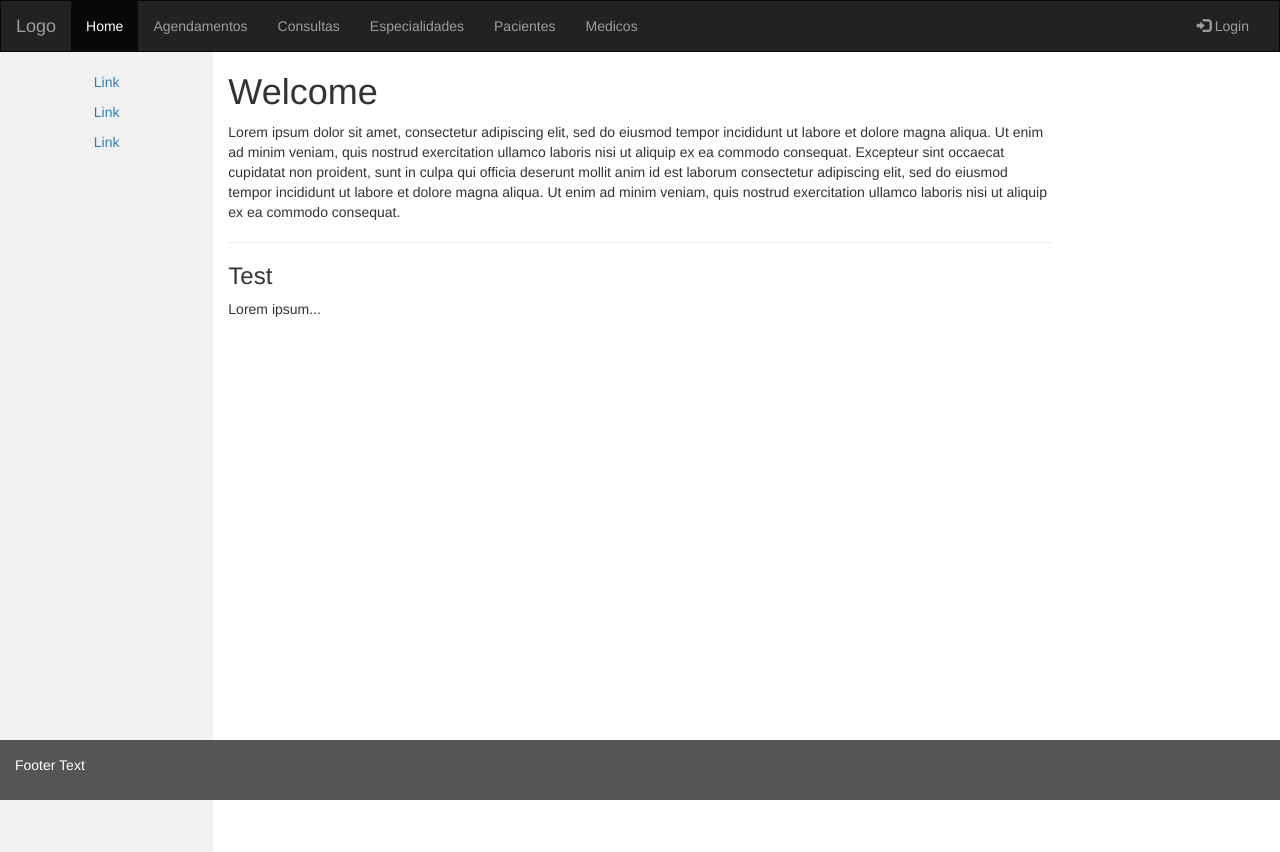
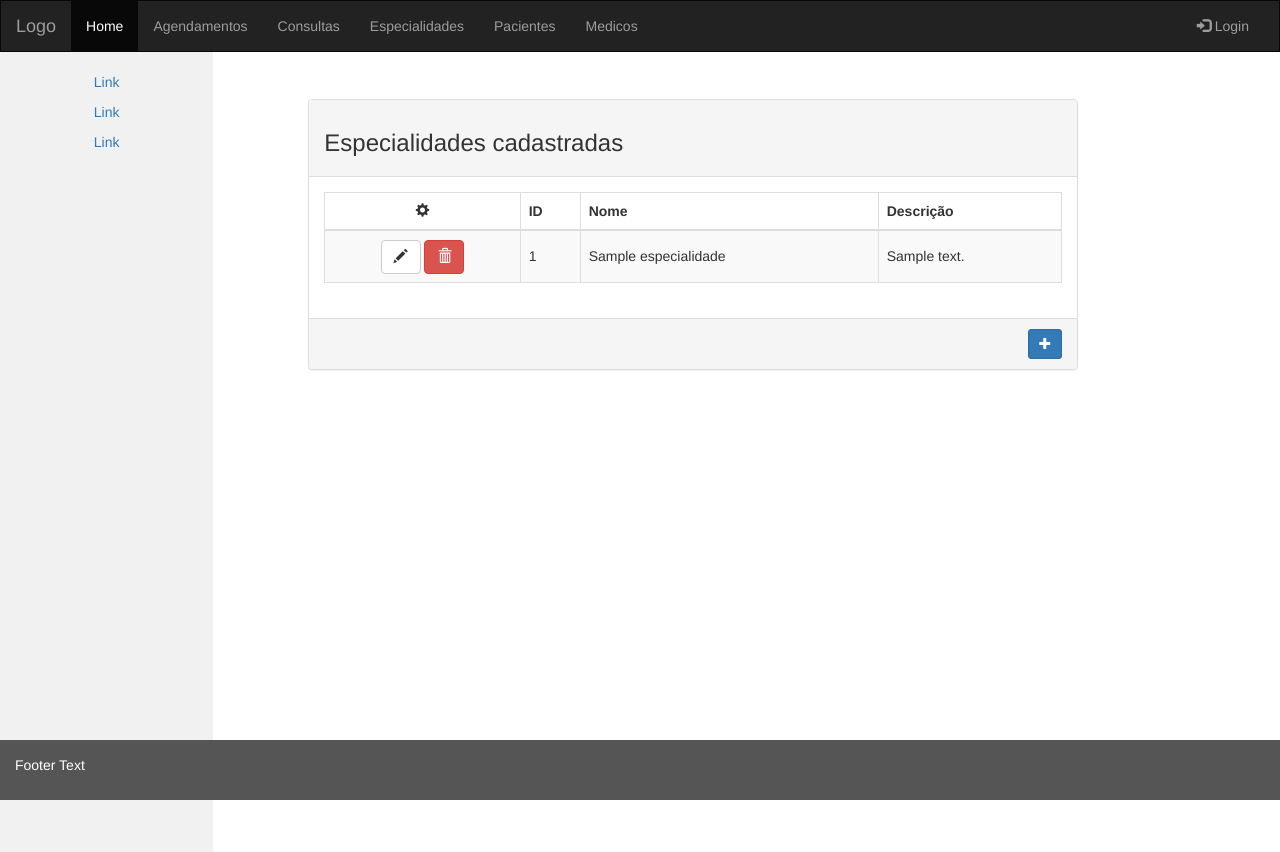
Before and after one commit to jesusadadfilho/consultorio, a Django app: page /especialidades/ in a window 1280 px wide. Run offline with Django 3.2, Linux system fonts and the light colour scheme; tables that the repository leaves empty hold one stand-in row (values such as "Sample post"); some libraries are stand-ins or nearby versions.

Commit message:
Tela de exibição das especialidades completa.

```diff
--- a/classes/static/style/main.css
+++ b/classes/static/style/main.css
@@ -1,11 +1,14 @@
+@CHARSET "UTF-8";
+
+html, body, .container-fluid, .row.content {
+  height: 100%;
+}
+
 /* Remove the navbar's default margin-bottom and rounded borders */
 .navbar {
   margin-bottom: 0;
   border-radius: 0;
 }
-
-    /* Set height of the grid so .sidenav can be 100% (adjust as needed) */
-    .row.content {height: 450px}
 
 /* Set gray background color and 100% height */
 .sidenav {
@@ -17,7 +20,6 @@
 /* Set black background color, white text and some padding */
 footer {
   background-color: #555;
-      aligin : bottom
   color: white;
   padding: 15px;
 }
--- a/classes/templates/base.html
+++ b/classes/templates/base.html
@@ -4,15 +4,16 @@
 
 <html lang="en">
 <head>
-  <title>Bootstrap Example</title>
+  <title>Consultorio</title>
   <meta charset="utf-8">
   <meta name="viewport" content="width=device-width, initial-scale=1">
+  <link rel="stylesheet" href="{% static 'style/main.css' %}">
   <link rel="stylesheet" href="https://maxcdn.bootstrapcdn.com/bootstrap/3.3.7/css/bootstrap.min.css">
   <script src="https://ajax.googleapis.com/ajax/libs/jquery/3.3.1/jquery.min.js"></script>
   <script src="https://maxcdn.bootstrapcdn.com/bootstrap/3.3.7/js/bootstrap.min.js"></script>
 
   <style>
-    html, body, .container-fluid, .row content {
+    html, body, .container-fluid, .row.content {
       height: 100%;
     }
 
@@ -21,9 +22,6 @@
       margin-bottom: 0;
       border-radius: 0;
     }
-
-    /* Set height of the grid so .sidenav can be 100% (adjust as needed) */
-    .row.content {height: 100%}
 
     /* Set gray background color and 100% height */
     .sidenav {
@@ -46,6 +44,11 @@
         padding: 15px;
       }
       .row.content {height:auto;}
+    }
+
+    /* Altura da linha na tabela */
+    .panel-table .panel-body .table-bordered > tbody > tr > td{
+      line-height: 34px;
     }
   </style>
 </head>
@@ -84,12 +87,9 @@
         <p><a href="#">Link</a></p>
         <p><a href="#">Link</a></p>
       </div>
-      <div class="col-sm-8 text-left">
-        <h1>Welcome</h1>
-        <p>Lorem ipsum dolor sit amet, consectetur adipiscing elit, sed do eiusmod tempor incididunt ut labore et dolore magna aliqua. Ut enim ad minim veniam, quis nostrud exercitation ullamco laboris nisi ut aliquip ex ea commodo consequat. Excepteur sint occaecat cupidatat non proident, sunt in culpa qui officia deserunt mollit anim id est laborum consectetur adipiscing elit, sed do eiusmod tempor incididunt ut labore et dolore magna aliqua. Ut enim ad minim veniam, quis nostrud exercitation ullamco laboris nisi ut aliquip ex ea commodo consequat.</p>
-        <hr>
-        <h3>Test</h3>
-        <p>Lorem ipsum...</p>
+      <div class="col-sm-9 text-left">
+        {% block main %}
+        {% endblock %}
       </div>
     </div>
   </div>
--- a/classes/templates/especialidades.html
+++ b/classes/templates/especialidades.html
@@ -1,17 +1,14 @@
 {% extends 'base.html' %}
 
 {% block main %}
-<div class="row">
+
+<div class="row" style="margin-top: 5%">
   <div class="col-md-10 col-md-offset-1">
-
     <div class="panel panel-default panel-table">
       <div class="panel-heading">
         <div class="row">
           <div class="col col-xs-6">
-        <h3 class="panel-title">Panel Heading</h3>
-      </div>
-      <div class="col col-xs-6 text-right">
-        <button type="button" class="btn btn-sm btn-primary btn-create">Create New</button>
+            <h3>Especialidades cadastradas</h3>
           </div>
         </div>
       </div>
@@ -19,42 +16,37 @@
         <table class="table table-striped table-bordered table-list">
           <thead>
             <tr>
-            <th><em class="fa fa-cog"></em></th>
+              <th class="text-center"><em class="glyphicon glyphicon-cog"></em></th>
               <th class="hidden-xs">ID</th>
-            <th>Name</th>
-            <th>Email</th>
+              <th>Nome</th>
+              <th>Descrição</th>
             </tr>
           </thead>
           <tbody>
+            {% for especialidade in especialidades %}
             <tr>
               <td align="center">
-                  <a class="btn btn-default"><em class="fa fa-pencil"></em></a>
-                  <a class="btn btn-danger"><em class="fa fa-trash"></em></a>
+                <a class="btn btn-default"><em class="glyphicon glyphicon-pencil"></em></a>
+                <a class="btn btn-danger"><em class="glyphicon glyphicon-trash"></em></a>
               </td>
-                <td class="hidden-xs">1</td>
-                <td>John Doe</td>
-                <td>johndoe@example.com</td>
+              <td class="hidden-xs">{{ especialidade.id }}</td>
+              <td>{{ especialidade.nome }}</td>
+              <td>{{ especialidade.descricao }}</td>
             </tr>
+            {% endfor %}
           </tbody>
         </table>
+      </div>
 
-  </div>
       <div class="panel-footer">
         <div class="row">
-      <div class="col col-xs-4">Page 1 of 5
+          <div class="col col-xs-6">
+            <h3 class="panel-title"></h3>
           </div>
-      <div class="col col-xs-8">
-        <ul class="pagination hidden-xs pull-right">
-          <li><a href="#">1</a></li>
-          <li><a href="#">2</a></li>
-          <li><a href="#">3</a></li>
-          <li><a href="#">4</a></li>
-          <li><a href="#">5</a></li>
-        </ul>
-        <ul class="pagination visible-xs pull-right">
-            <li><a href="#">«</a></li>
-            <li><a href="#">»</a></li>
-        </ul>
+          <div class="col col-xs-6 text-right">
+            <button type="button" class="btn btn-sm btn-primary btn-create">
+              <em class="glyphicon glyphicon-plus"></em>
+            </button>
           </div>
         </div>
       </div>
--- a/classes/views.py
+++ b/classes/views.py
@@ -13,7 +13,9 @@
 
 
 def mostrar_especialidades(request):
-    return render(request, 'especialidades.html')
+    especialidades = Especialidade.objects.all()
+    return render(request, 'especialidades.html',
+                  {'especialidades': especialidades})
 
 
 def mostrar_consultas(request):
```
Lines whose indentation alone changed are shown as unchanged.
